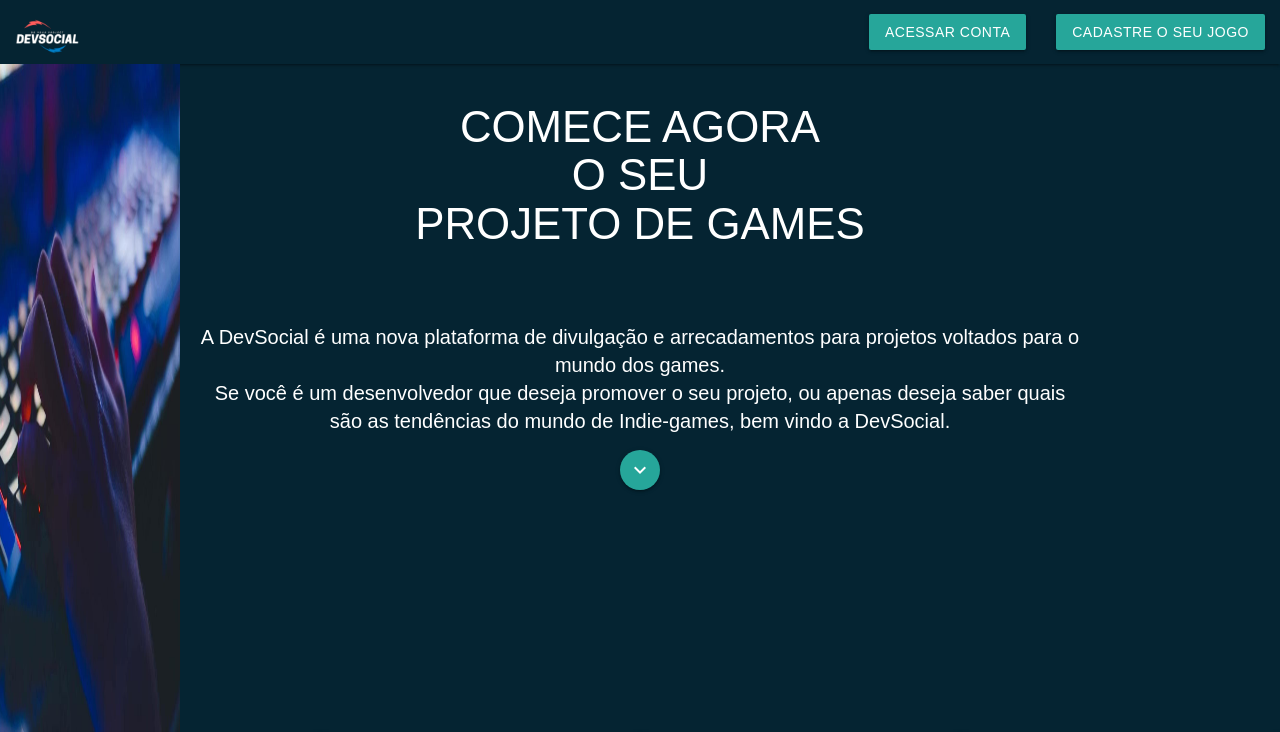
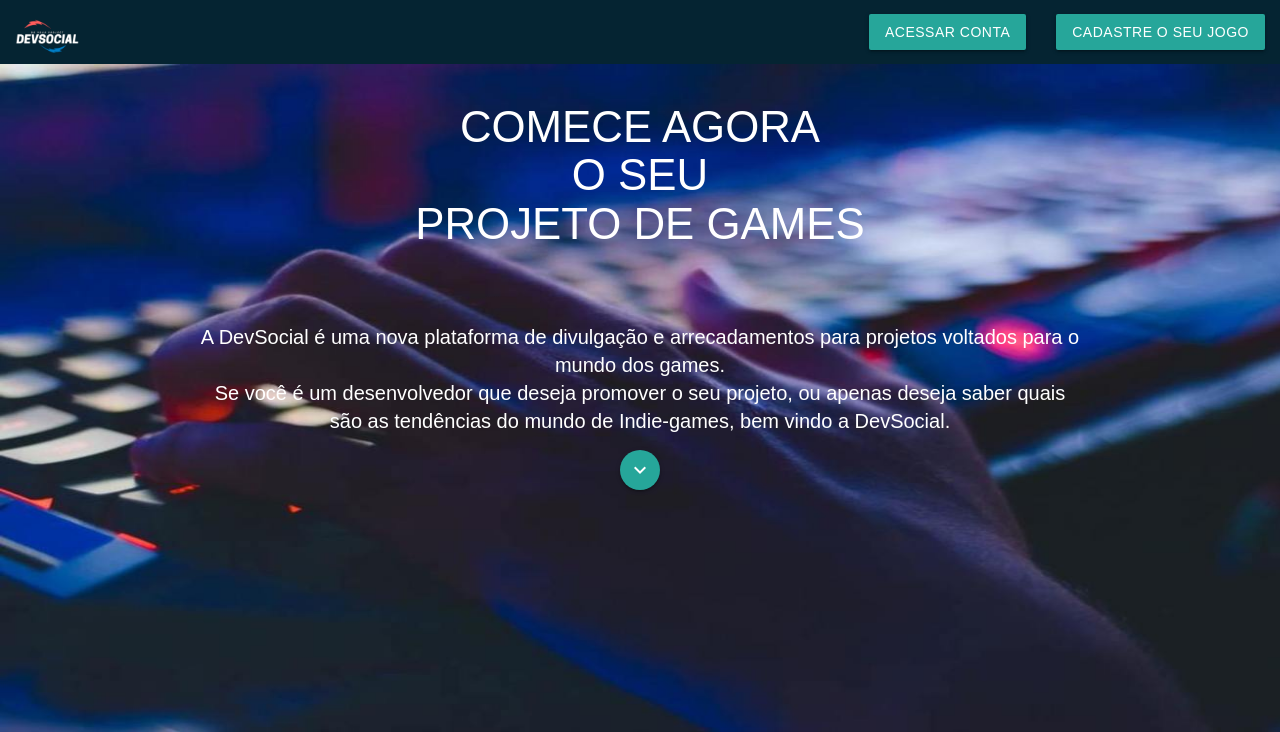
Before and after one commit to jaozinifsp/Projeto-V1.0, a PHP site: page / in a window 1280 px wide; the page is wider, and only the part inside the window is pictured. Shown: the top 732 px of that part. Run offline with PHP 8.4, Linux system fonts and the light colour scheme; grey boxes are pictures that could not be loaded.

Commit message:
Upload Img

```diff
--- a/css/cadastro.css
+++ b/css/cadastro.css
@@ -314,8 +314,8 @@ input[type="submit"]:hover{
 	position:relative;
 	top:1px;
 }
-img{
-  max-width: 180px;
+#blah{
+  max-width: 200px;
 }
 input[type=file]{
     padding:10px;
```
